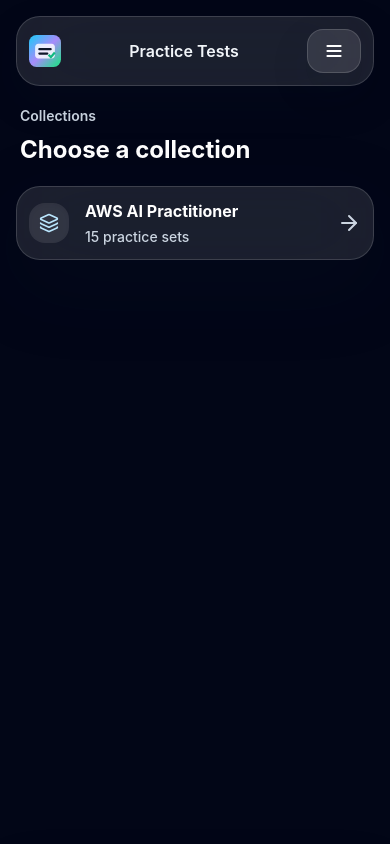
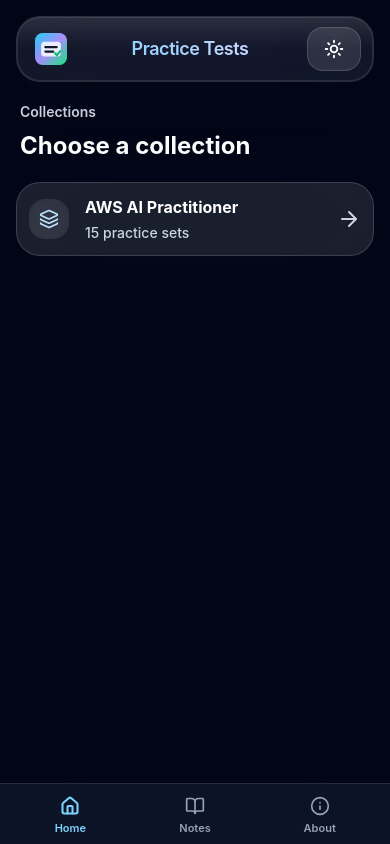
Before and after one commit to alex-nguyen-dev/practice-test-pwa, a React (Vite) app: page / in a window 390 px wide. Built offline with nearby package versions, Linux system fonts and the light colour scheme.

Commit message:
refactor: replace mobile menu with persistent bottom tab bar and desktop navigation header

```diff
--- a/src/App.jsx
+++ b/src/App.jsx
@@ -1,5 +1,5 @@
 import { matchPath, Outlet, useLocation, useNavigate } from 'react-router-dom';
-import { ArrowLeft, BookOpen, Home, Info, Menu, Moon, Sun } from 'lucide-react';
+import { ArrowLeft, BookOpen, Home, Info, Moon, Sun } from 'lucide-react';
 import { useEffect, useState } from 'react';
 import { GlassButton } from './components/GlassButton.jsx';
 import { getCollection, getSet } from './data/practiceSets.js';
@@ -28,31 +28,58 @@
   { label: 'About', icon: Info, path: '/about' },
 ];
 
-function NavItems({ location, navTo }) {
-  return NAV_ITEMS.map(({ label, icon: Icon, path }) => {
+function DesktopNav({ location, navTo }) {
+  return (
+    <nav className="hidden items-center gap-1 sm:flex">
+      {NAV_ITEMS.map(({ label, icon: Icon, path }) => {
         const active = location.pathname === path;
         return (
           <button
             key={path}
             onClick={() => navTo(path)}
-        className={`flex w-full items-center gap-3 rounded-2xl px-4 py-3 text-left text-sm font-semibold transition ${active ? 'bg-sky-100 text-sky-700 dark:bg-sky-900/40 dark:text-sky-300' : 'text-slate-700 hover:bg-slate-100 dark:text-slate-200 dark:hover:bg-white/10'}`}
+            className={`flex items-center gap-2 rounded-2xl px-3 py-2 text-sm font-semibold transition ${active ? 'bg-sky-100 text-sky-700 dark:bg-sky-900/40 dark:text-sky-300' : 'text-slate-700 hover:bg-white/50 dark:text-slate-200 dark:hover:bg-white/10'}`}
           >
-        <Icon className="h-5 w-5 shrink-0" />
+            <Icon className="h-4 w-4 shrink-0" />
             {label}
           </button>
         );
-  });
+      })}
+    </nav>
+  );
+}
+
+function BottomTabBar({ location, navTo }) {
+  return (
+    <nav
+      className="fixed inset-x-0 bottom-0 z-50 border-t border-white/30 bg-white/80 shadow-glass backdrop-blur-2xl backdrop-saturate-150 sm:hidden dark:border-white/10 dark:bg-slate-900/85"
+      style={{ paddingBottom: 'env(safe-area-inset-bottom)' }}
+    >
+      <div className="mx-auto flex max-w-3xl items-stretch justify-around px-2 pt-1.5">
+        {NAV_ITEMS.map(({ label, icon: Icon, path }) => {
+          const active = location.pathname === path;
+          return (
+            <button
+              key={path}
+              onClick={() => navTo(path)}
+              className={`flex flex-1 flex-col items-center gap-1 rounded-2xl px-2 pb-2 pt-1.5 text-[11px] font-semibold transition active:scale-95 ${active ? 'text-sky-600 dark:text-sky-300' : 'text-slate-500 dark:text-slate-400'}`}
+            >
+              <Icon className="h-5 w-5 shrink-0" strokeWidth={active ? 2.5 : 2} />
+              {label}
+            </button>
+          );
+        })}
+      </div>
+    </nav>
+  );
 }
 
 function ThemeToggle({ theme, setTheme }) {
   return (
-    <button
+    <GlassButton
+      icon={theme === 'dark' ? Sun : Moon}
+      label={theme === 'dark' ? 'Light mode' : 'Dark mode'}
       onClick={() => setTheme(theme === 'dark' ? 'light' : 'dark')}
-      className="flex w-full items-center gap-3 rounded-2xl px-4 py-3 text-sm font-semibold text-slate-700 transition hover:bg-slate-100 dark:text-slate-200 dark:hover:bg-white/10"
-    >
-      {theme === 'dark' ? <Sun className="h-5 w-5 shrink-0" /> : <Moon className="h-5 w-5 shrink-0" />}
-      {theme === 'dark' ? 'Light mode' : 'Dark mode'}
-    </button>
+    />
   );
 }
 
@@ -60,8 +87,8 @@
   const navigate = useNavigate();
   const location = useLocation();
   const [theme, setTheme] = useState(storedTheme);
-  const [menuOpen, setMenuOpen] = useState(false);
   const canGoBack = location.pathname !== '/';
+  const isHome = location.pathname === '/';
   const title = headerTitle(location.pathname);
 
   useEffect(() => {
@@ -69,73 +96,44 @@
     localStorage.theme = theme;
   }, [theme]);
 
-  useEffect(() => {
-    setMenuOpen(false);
-  }, [location.pathname]);
-
   function navTo(path) {
     navigate(path);
-    setMenuOpen(false);
   }
 
   return (
     <main className="min-h-screen overflow-x-hidden bg-slate-100 text-slate-950 transition-colors duration-500 dark:bg-slate-950 dark:text-white">
       <div className="fixed inset-0 -z-10 bg-[radial-gradient(circle_at_15%_10%,rgba(56,189,248,.30),transparent_32%),radial-gradient(circle_at_88%_18%,rgba(167,139,250,.26),transparent_30%),linear-gradient(150deg,#f8fafc_0%,#e2e8f0_48%,#c7d2fe_100%)] dark:bg-[radial-gradient(circle_at_18%_8%,rgba(14,165,233,.28),transparent_32%),radial-gradient(circle_at_88%_12%,rgba(52,211,153,.18),transparent_28%),linear-gradient(150deg,#020617_0%,#111827_54%,#1e1b4b_100%)]" />
 
-      <div className="mx-auto flex min-h-screen w-full max-w-3xl flex-col px-4 pb-8 pt-[max(env(safe-area-inset-top),1rem)] sm:px-6">
-        <header className="sticky top-3 z-50 mb-5 grid grid-cols-[auto_1fr_auto] items-center gap-2 rounded-3xl border border-white/30 bg-white/35 px-3 py-3 shadow-glass-soft backdrop-blur-2xl transition dark:border-white/15 dark:bg-white/10">
+      <div className="mx-auto flex min-h-screen w-full max-w-3xl flex-col px-4 pb-24 pt-[max(env(safe-area-inset-top),1rem)] sm:px-6 sm:pb-8">
+        <header className="sticky top-3 z-50 mb-5 flex items-center gap-2 rounded-3xl border border-white/40 bg-white/40 px-3 py-2.5 shadow-glass-soft ring-1 ring-inset ring-white/50 backdrop-blur-2xl backdrop-saturate-150 transition before:pointer-events-none before:absolute before:inset-x-0 before:top-0 before:h-1/2 before:rounded-t-3xl before:bg-gradient-to-b before:from-white/60 before:to-transparent dark:border-white/10 dark:bg-white/[0.07] dark:ring-white/10 dark:before:from-white/10">
           {canGoBack ? (
             <GlassButton icon={ArrowLeft} label="Back" onClick={() => navigate(-1)} />
           ) : (
+            <div className="flex h-11 w-11 shrink-0 items-center justify-center">
               <img src="/icons/icon.svg" alt="Juku" className="h-8 w-8" />
+            </div>
           )}
-          <p className="truncate text-center text-base font-semibold text-slate-700 dark:text-slate-100 sm:text-lg">{title}</p>
 
-          {/* Menu button + desktop dropdown */}
-          <div className="relative">
-            <GlassButton icon={Menu} label="Open menu" onClick={() => setMenuOpen((o) => !o)} />
+          <p
+            className={`min-w-0 flex-1 truncate text-center font-semibold tracking-tight sm:text-left ${
+              isHome
+                ? 'bg-gradient-to-r from-sky-600 to-violet-600 bg-clip-text text-lg text-transparent dark:from-sky-300 dark:to-violet-200 sm:text-xl'
+                : 'text-base text-slate-700 dark:text-slate-100 sm:text-lg'
+            }`}
+          >
+            {title}
+          </p>
 
-            {/* Desktop dropdown */}
-            <div
-              className={`absolute right-0 top-full z-50 mt-2 hidden w-52 overflow-hidden rounded-2xl border border-white/40 bg-white/90 shadow-xl backdrop-blur-2xl transition-all duration-200 dark:border-white/15 dark:bg-slate-900/95 sm:block ${menuOpen ? 'pointer-events-auto translate-y-0 opacity-100' : 'pointer-events-none -translate-y-2 opacity-0'}`}
-            >
-              <nav className="p-2">
-                <NavItems location={location} navTo={navTo} />
-              </nav>
-              <div className="border-t border-slate-200 p-2 dark:border-white/10">
+          <div className="flex shrink-0 items-center gap-1">
+            <DesktopNav location={location} navTo={navTo} />
             <ThemeToggle theme={theme} setTheme={setTheme} />
-              </div>
-            </div>
           </div>
         </header>
 
         <Outlet />
       </div>
 
-      {/* Backdrop — mobile: dark, desktop: transparent click-away */}
-      <div
-        onClick={() => setMenuOpen(false)}
-        className={`fixed inset-0 z-40 transition-opacity duration-300 sm:bg-transparent sm:backdrop-blur-none ${menuOpen ? 'opacity-100' : 'pointer-events-none opacity-0'} bg-black/40 backdrop-blur-sm`}
-      />
-
-      {/* Mobile bottom sheet */}
-      <div
-        className={`fixed inset-x-0 bottom-0 z-50 rounded-t-3xl border-t border-white/30 bg-white/90 shadow-2xl backdrop-blur-2xl transition-transform duration-300 dark:border-white/10 dark:bg-slate-900/95 sm:hidden ${menuOpen ? 'translate-y-0' : 'translate-y-full'}`}
-        style={{ paddingBottom: 'env(safe-area-inset-bottom)' }}
-      >
-        {/* Handle */}
-        <div className="flex justify-center pb-2 pt-3">
-          <div className="h-1 w-10 rounded-full bg-slate-300 dark:bg-slate-600" />
-        </div>
-
-        <nav className="space-y-1 px-3 pb-2">
-          <NavItems location={location} navTo={navTo} />
-        </nav>
-
-        <div className="border-t border-slate-200 px-3 py-2 dark:border-white/10">
-          <ThemeToggle theme={theme} setTheme={setTheme} />
-        </div>
-      </div>
+      <BottomTabBar location={location} navTo={navTo} />
     </main>
   );
 }
```
Lines whose indentation alone changed are shown as unchanged.
